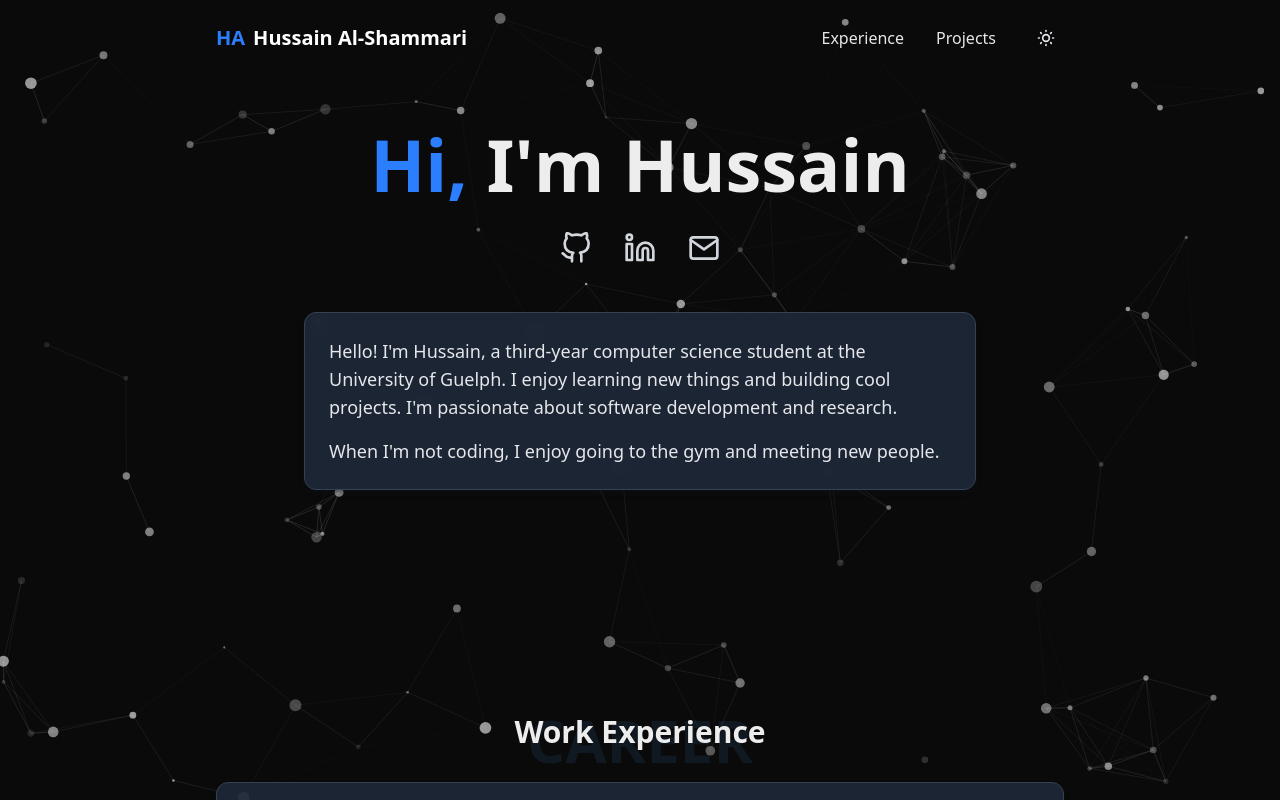
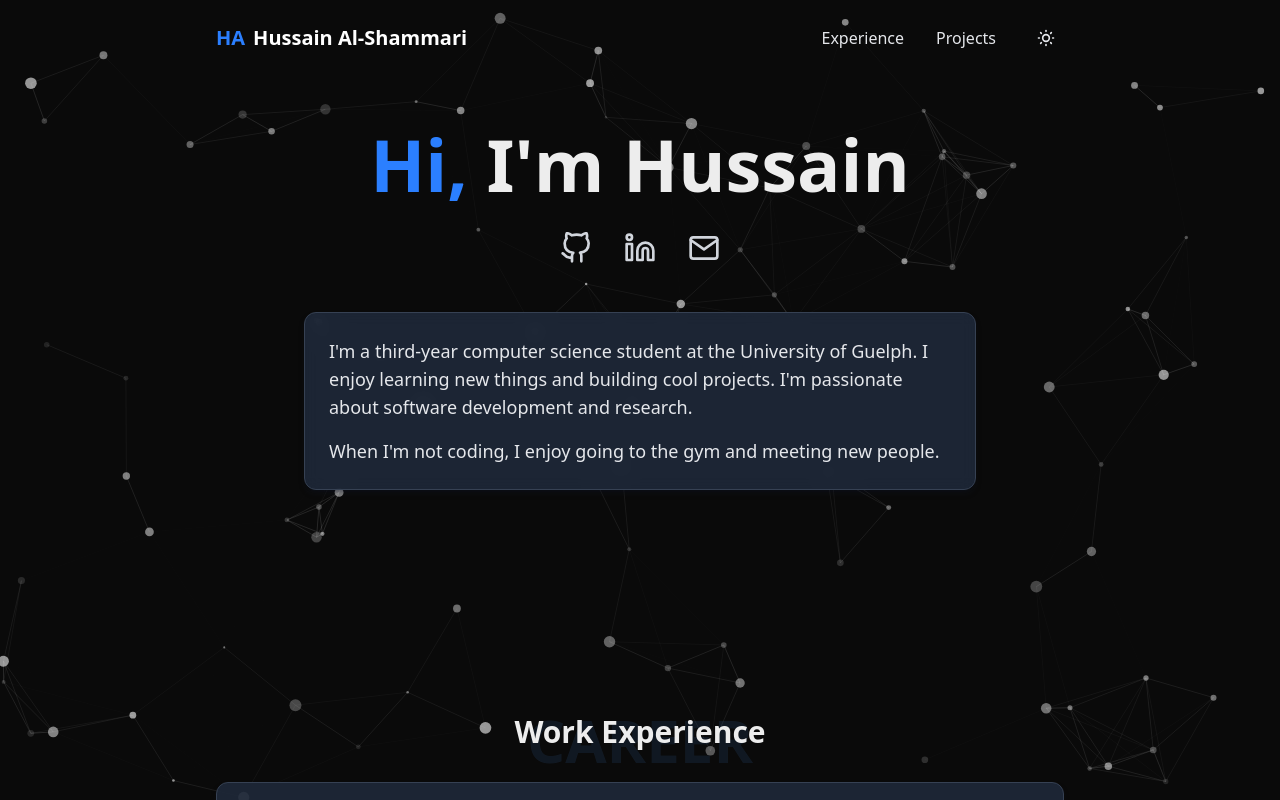
Before and after one commit to ProgrammedByHussain/my-portfolio, a Next.js app: page / in a window 1280 px wide. Shown: the top 800 px of the page. Built offline with nearby package versions, Linux system fonts and the light colour scheme.

Commit message:
edited about section

```diff
--- a/src/components/HeroSection.jsx
+++ b/src/components/HeroSection.jsx
@@ -106,10 +106,9 @@ export default function HeroSection() {
             delay={200}
           >
             <p className="text-lg mb-4">
-              Hello! I'm Hussain, a third-year computer science student at the
-              University of Guelph. I enjoy learning new things and building
-              cool projects. I'm passionate about software development and
-              research.
+              I'm a third-year computer science student at the University of
+              Guelph. I enjoy learning new things and building cool projects.
+              I'm passionate about software development and research.
             </p>
 
             <p className="text-lg">
```
